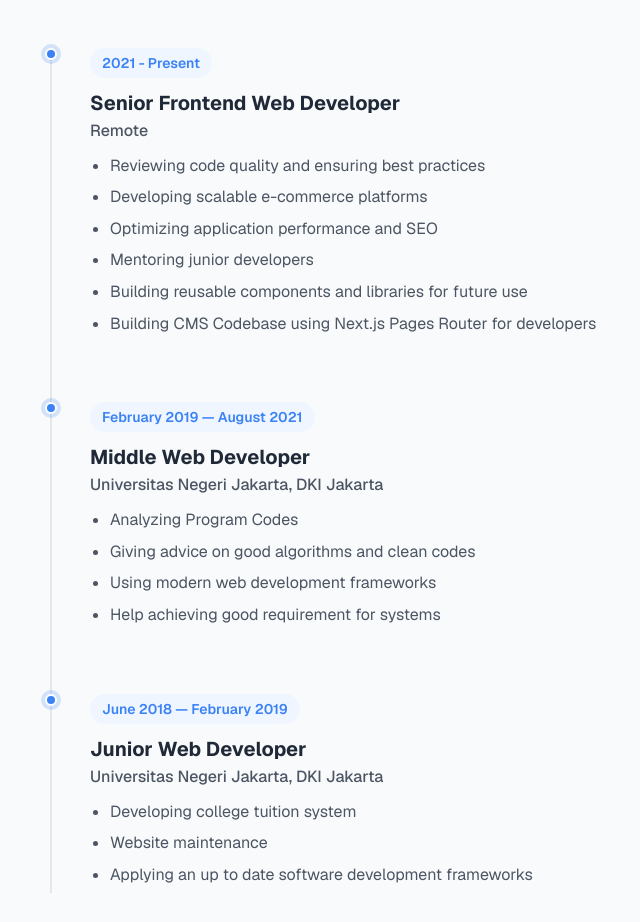
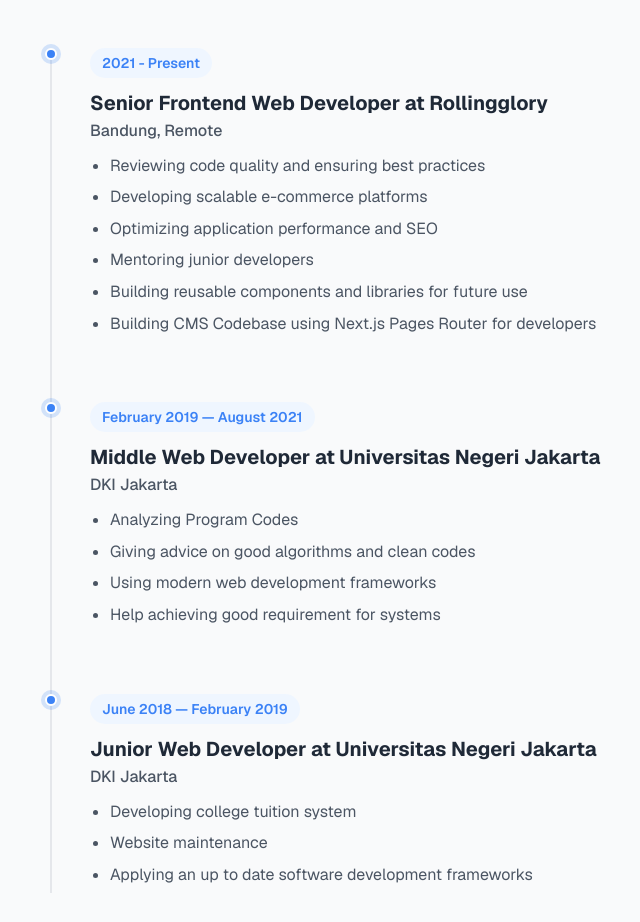
Before and after one commit to ridho-aru/ridho-aru.github.io, a Next.js app: page /my-portfolio/ in a window 1280 px wide. Shown: the part 2063-2985 px from the top of the page, without its empty margins (290-930 px from the left). Built offline with nearby package versions, Linux system fonts and the light colour scheme.

Commit message:
refactor: update job titles and company locations in experiences section

```diff
--- a/src/data/constants.ts
+++ b/src/data/constants.ts
@@ -62,8 +62,8 @@
 export const EXPERIENCES = [
   {
     period: "2021 - Present",
-    role: "Senior Frontend Web Developer",
-    company: "Remote",
+    role: "Senior Frontend Web Developer at Rollingglory",
+    company: "Bandung, Remote",
     points: [
       "Reviewing code quality and ensuring best practices",
       "Developing scalable e-commerce platforms",
@@ -75,8 +75,8 @@
   },
   {
     period: "February 2019 — August 2021",
-    role: "Middle Web Developer",
-    company: "Universitas Negeri Jakarta, DKI Jakarta",
+    role: "Middle Web Developer at Universitas Negeri Jakarta",
+    company: "DKI Jakarta",
     points: [
       "Analyzing Program Codes",
       "Giving advice on good algorithms and clean codes",
@@ -86,8 +86,8 @@
   },
   {
     period: "June 2018 — February 2019",
-    role: "Junior Web Developer",
-    company: "Universitas Negeri Jakarta, DKI Jakarta",
+    role: "Junior Web Developer at Universitas Negeri Jakarta",
+    company: "DKI Jakarta",
     points: [
       "Developing college tuition system",
       "Website maintenance",
```
